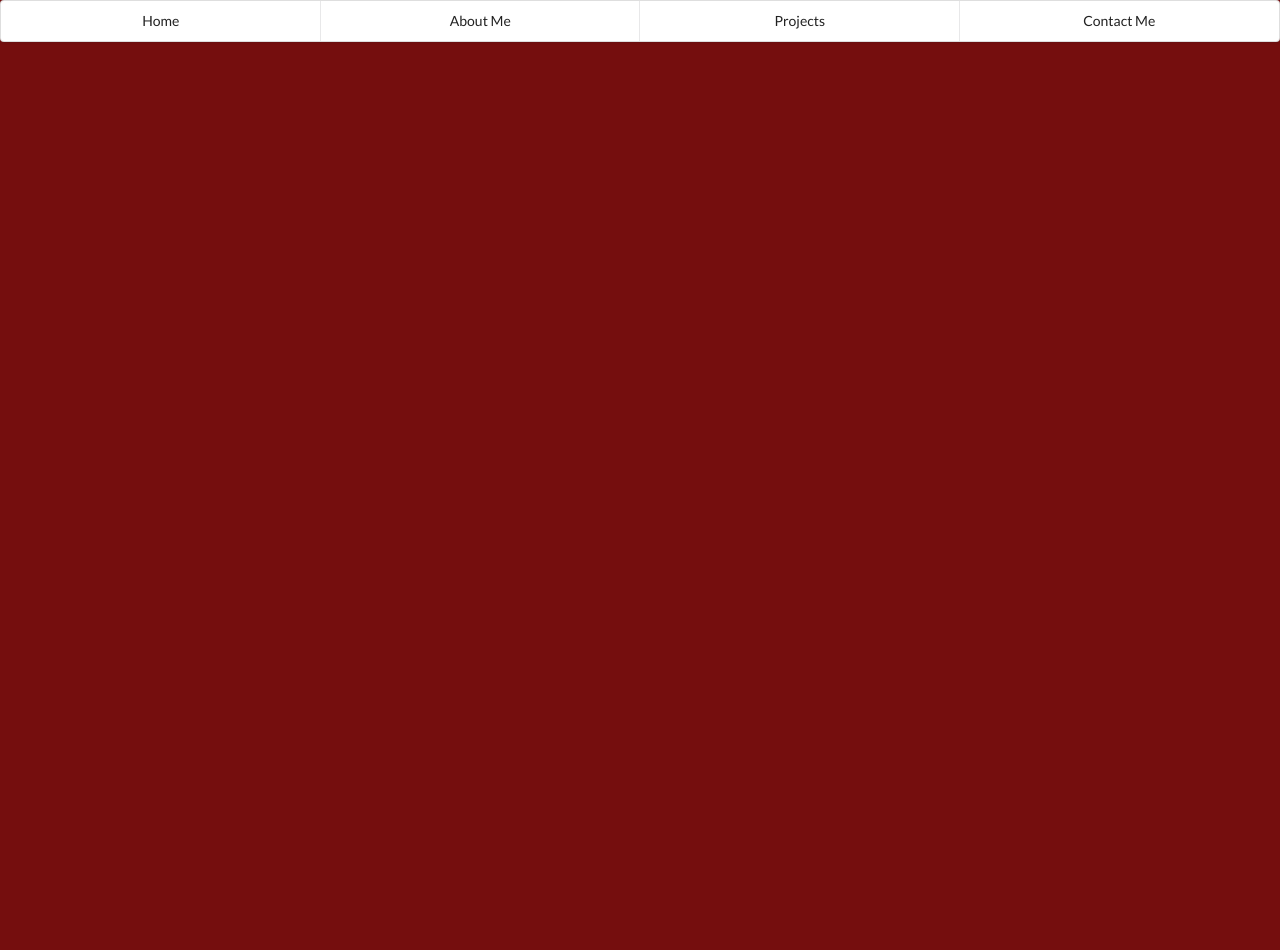
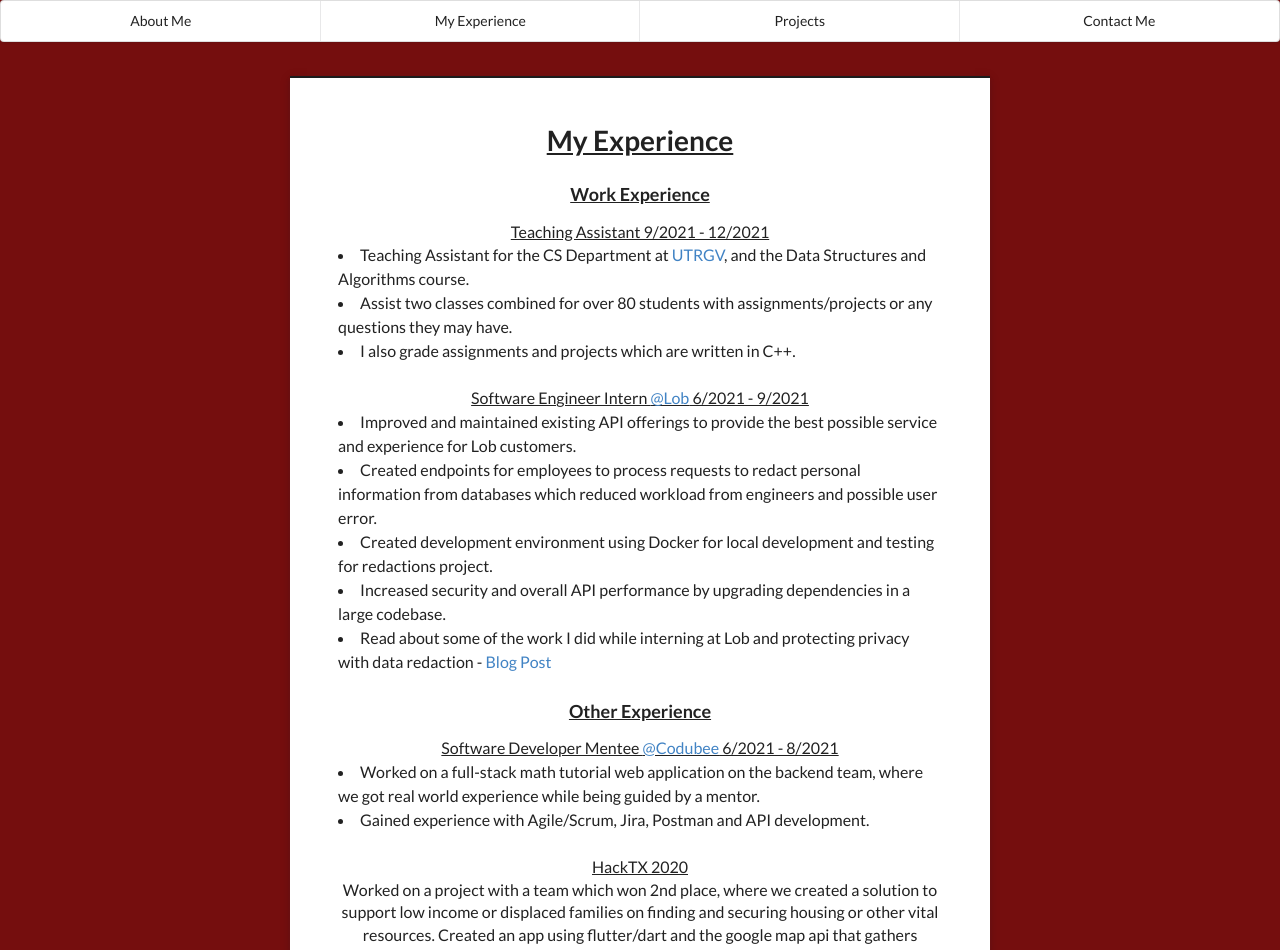
Before and after one commit to Martje55555/Martje55555.github.io, a React (Create React App) app: page /#/MyExperience in a window 1280 px wide. Shown: the top 950 px of the page. Before the commit the page ends 800 px from the top, so only its background shows below. Built offline with nearby package versions, Linux system fonts and the light colour scheme.

Commit message:
refactor about me and home page

```diff
--- a/src/App.js
+++ b/src/App.js
@@ -15,12 +15,11 @@ const App = () => {
             <HashRouter>
                 <NavBar />
                 <Route exact path="/" component={Home} />
-                <Route path="/Home" component={Home} />
-                <Route path="/AboutMe" component={AboutMe} />
+                <Route path="/AboutMe" component={Home} />
+                <Route path="/MyExperience" component={AboutMe} />
                 <Route path="/Projects" component={Projects} />
                 <Route path="/ContactMe" component={ContactMe} />
             </HashRouter>
-
         </div>
 
     )
--- a/src/components/AboutMe.js
+++ b/src/components/AboutMe.js
@@ -1,41 +1,54 @@
 import React from 'react';
 import './AboutMe.css';
 import combined from '../public/images/babyMeandOlderMe.jpg';
+import lobSign from '../public/images/lobSign.jpg';
 
 const AboutMe = () => {
 
     return (
         <div>
-            <div className="ui segment primary">
-                <div className="ui sizer vertical segment">
+            <br />
+            <div className="ui black raised very padded text container segment">
+                <h1 className="ui centered header"><u><b>My Experience</b></u></h1>
 
-                </div>
+                <h3 className="ui centered header"><u>Work Experience</u></h3>
 
-                <div className="customSpacing">
-                    <div className="ui two column doubling stackable grid container">
-                        <div className="column">
-                            <img src={combined} alt="babyAndOlderMe" height="500" width="500" />
-                        </div>
-                        <div className="column">
-                            <div className="ui compact text container segment">
-                            <center><p><b>
-                                    I come from a family of 6 in a small city in Texas called Alton.
-                                    I attended High School at Mission High School and graduated in 2018.
-                                    I graduated as a Mission Merit, and in the top 10% of my class. I am
-                                    currently a Senior attending the University of Texas Rio Grande Valley,
-                                    pursuing a degree in Computer Engineering. When I am not studying I enjoy
-                                    playing video games, watching sports and training Brazilian Jiu-Jitsu. I previously worked
-                                    as a Software Engineer Intern at <a href="https://www.lob.com/" target="_blank">Lob </a>
-                                    where we build APIs to Increase Connectivity Between the Offline and Online Worlds.
-                                    I currently work as a TA for the Computer Science department at UTRGV. I am a TA for
-                                    the Data Structures & Algorithms course.
-                            </b></p></center>
-                            </div>
-                        </div>
-                    </div>
+                <center><p><u>Teaching Assistant 9/2021 - 12/2021</u></p></center>
+                <li>Teaching Assistant for the CS Department at <a target="_blank" href={"https://www.utrgv.edu/csci/"}>UTRGV</a>, and the Data Structures and Algorithms course.</li>
+                <li>Assist two classes combined for over 80 students with assignments/projects or any questions they may have.</li>
+                <li>I also grade assignments and projects which are written in C++.</li>
 
+                <br />
 
-                </div>
+                <center><p><u>Software Engineer Intern <a target='_blank' href={'https://www.lob.com/'}>@Lob</a>  6/2021 - 9/2021</u></p></center>
+                <li>Improved and maintained existing API offerings to provide the best possible service and experience for Lob customers.</li>
+                <li>Created endpoints for employees to process requests to redact personal information from databases which reduced workload from engineers and possible user error.</li>
+                <li>Created development environment using Docker for local development and testing for redactions project.</li>
+                <li>Increased security and overall API performance by upgrading dependencies in a large codebase.</li>
+                <li>Read about some of the work I did while interning at Lob and protecting privacy with data redaction - <a target="_blank" href={"https://www.lob.com/blog/protecting-privacy-with-data-redaction"}>Blog Post</a></li>
+
+                <h3 className="ui centered header"><u>Other Experience</u></h3>
+
+                <center><p><u>Software Developer Mentee <a target='_blank' href={'https://www.codubee.com/'}>@Codubee</a>  6/2021 - 8/2021</u></p></center>
+                <li>Worked on a full-stack math tutorial web application on the backend team, where we got real world experience while being guided by a mentor.</li>
+                <li>Gained experience with Agile/Scrum, Jira, Postman and API development.</li>
+
+                <br />
+
+                <center> <p><u>HackTX 2020</u></p></center>
+                <center><p>
+                    Worked on a project with a team which won 2nd place, where we
+                    created a solution to support low income or displaced families on
+                    finding and securing housing or other vital resources. Created an
+                    app using flutter/dart and the google map api that gathers nearby
+                    resources based on user’s location and preference.The hackathon was a
+                    lot of fun as I attended with two of my friends that I work well with,
+                    which made things easier and smoother. The hackathon ran for over 36 hours,
+                    and I did not sleep during the whole duration. The sleepless nights were worth
+                    it as we ended up taking 2nd place in the HackTx Wayfair: Hack for Housing Inequality
+                    challenge!
+                </p> </center>
+
             </div>
         </div>
     )
--- a/src/components/Home.js
+++ b/src/components/Home.js
@@ -1,12 +1,16 @@
 import React from 'react';
 import myPic from '../public/images/picture.jpg';
+import combined from '../public/images/babyMeandOlderMe.jpg';
 import my2ndPic from '../public/images/secondPic.png';
 import './Home.css';
 import '../site/globals/site.variables';
 const Home = () => {
+    const disable = document.querySelector('.disabled');
+
     return (
         <div>
             <div className="ui segment primary">
+                <br />
                 {/* <div className="ui sizer vertical segment">
                     <div className="ui centered huge header">My Portfolio</div>
                 </div> */}
@@ -21,57 +25,68 @@ const Home = () => {
             </div>
 
             <div className="ui black raised very padded text container segment">
-                <h1 className="ui centered header"><u><b>My Experience</b></u></h1>
-                <h3 className="ui centered header"><u>Work Experience</u></h3>
+                <h1 className="ui centered header"><u><b>About Me</b></u></h1>
 
-                <center><p><u>Data Structures & Algorithms Teacher Assistant 9/2021 - 12/2021</u></p></center>
-                <center><p>
-                TA for the Computer Science department at UTRGV for the Data Structures & Algorithms course.
-                </p></center>
+                <center><p><b>
+                    I come from a family of 6 in a small city in Texas called Alton.
+                    I attended High School at Mission High School and graduated in 2018.
+                    I graduated as a Mission Merit, and in the top 10% of my class. I am
+                    currently a Senior attending the University of Texas Rio Grande Valley,
+                    pursuing a degree in Computer Engineering. When I am not studying I enjoy
+                    playing video games, watching sports and training Brazilian Jiu-Jitsu. I previously worked
+                    as a Software Engineer Intern at <a href="https://www.lob.com/" target="_blank">Lob </a>
+                    where we build APIs to Increase Connectivity Between the Offline and Online Worlds.
+                    I currently work as a TA for the Computer Science department at UTRGV. I am a TA for
+                    the Data Structures & Algorithms course.
+                </b></p></center>
 
-                <center><p><u>Software Engineer Intern <a target='_blank' href={'https://www.lob.com/'}>@Lob</a>  6/2021 - 8/2021</u></p></center>
-                <center><p>Improved and maintained existing API offerings to provide the best possible service and experience for Lob customers.
-Most recent assignment I worked on was creating endpoints for customers to redact personal information from our DBs (to comply with the GDPR) and integrating said endpoints
-to our API. Previously the way user data was being handled was to manually go into the production database and redact it. Which in practice is
- a big no no. Now with the new endpoints, all that needs to be done is hit it with the correct auth and payload to complete the redaction.
+            </div>
 
-                </p></center>
+                <br />
 
-                <center><p><u>Student Work Study 8/2018 - 6/2020</u></p></center>
-                <center><p>I was in charge of monitoring a building that contained practice
-                rooms and a computer lab for music majors to use. I made
-                sure everyone complied with the building and computer lab rules.
-                I also worked in an office setting answering phone calls, delivering mail
-                and working with excel.
-                </p></center>
 
-                <h3 className="ui centered header"><u>HACKATHONS</u></h3>
-                <center><p><u>Google KickStart Round F 2020</u></p></center>
-                <center><p>Participated in a global online coding competition, consisting
-                of three-hour rounds of a variety of algorithmic challenges designed by
-                google engineers. It was a fun experience, I wasn't very successful in the
-                competition, but the important thing was that I had fun with the challenge
-                and learned from the experience.
-                    </p> </center>
 
-                <center> <p><u>HackTX 2020</u></p></center>
-                <center><p>Worked on a project with a team which won 2nd place, where we
-                created a solution to support low income or displaced families on
-                finding and securing housing or other vital resources. Created an
-                app using flutter/dart and the google map api that gathers nearby
-                resources based on user’s location and preference.The hackathon was a
-                lot of fun as I attended with two of my friends that I work well with,
-                which made things easier and smoother. The hackathon ran for over 36 hours,
-                and I did not sleep during the whole duration. The sleepless nights were worth
-                it as we ended up taking 2nd place in the HackTx Wayfair: Hack for Housing Inequality
-                challenge!
-                    </p> </center>
-            </div>
-            <div>
-                <br />
-            </div>
+
         </div>
     )
 }
 
 export default Home;
+
+{/* <h3 className="ui centered header"><u>Work Experience</u></h3>
+
+<center><p><u>Teaching Assistant 9/2021 - 12/2021</u></p></center>
+
+<center><p><u>Software Engineer Intern <a target='_blank' href={'https://www.lob.com/'}>@Lob</a>  6/2021 - 8/2021</u></p></center> */}
+
+{/* <center><p>
+Improved and maintained existing API offerings to provide the best possible service and experience for Lob customers.
+Most recent assignment I worked on was creating endpoints for customers to redact personal information from our DBs (to comply with the GDPR) and integrating said endpoints
+to our API. Previously the way user data was being handled was to manually go into the production database and redact it. Which in practice is
+a big no no. Now with the new endpoints, all that needs to be done is hit it with the correct auth and payload to complete the redaction.
+</p></center> */}
+
+{/* <center><p>Worked on a project with a team which won 2nd place, where we
+    created a solution to support low income or displaced families on
+    finding and securing housing or other vital resources. Created an
+    app using flutter/dart and the google map api that gathers nearby
+    resources based on user’s location and preference.The hackathon was a
+    lot of fun as I attended with two of my friends that I work well with,
+    which made things easier and smoother. The hackathon ran for over 36 hours,
+    and I did not sleep during the whole duration. The sleepless nights were worth
+    it as we ended up taking 2nd place in the HackTx Wayfair: Hack for Housing Inequality
+    challenge!
+</p> </center> */}
+
+
+{/* <center><p><u>Student Work Study 8/2018 - 6/2020</u></p></center>
+<center><p>I was in charge of monitoring a building that contained practice
+    rooms and a computer lab for music majors to use. I made
+    sure everyone complied with the building and computer lab rules.
+    I also worked in an office setting answering phone calls, delivering mail
+    and working with excel.
+</p></center> */}
+
+// <h3 className="ui centered header"><u>Extra</u></h3>
+
+// <center> <p><u>HackTX 2020</u></p></center>
--- a/src/components/NavBar.js
+++ b/src/components/NavBar.js
@@ -9,7 +9,7 @@ const NavBar = () => {
     const [contactMeActive, setContactMeActive] = useState(false);
 
     const home = () => {
-        history.push('/Home');
+        history.push('/AboutMe');
         setHomeActive(!homeActive);
         setAboutHomeActive(false);
         setProjectsActive(false);
@@ -17,7 +17,7 @@ const NavBar = () => {
 
     }
     const aboutMe = () => {
-        history.push('/AboutMe');
+        history.push('/MyExperience');
         setHomeActive(false);
         setAboutHomeActive(!aboutMeActive);
         setProjectsActive(false);
@@ -43,12 +43,12 @@ const NavBar = () => {
         <div className="ui fluid four item menu ar">
             <a onClick={() => home()}
                 className={homeActive ? "item active" : "item"}>
-                Home
+                About Me
             </a>
 
             <a onClick={() => aboutMe()}
                 className={aboutMeActive ? "item active" : "item"}>
-                About Me
+                My Experience
             </a>
 
             <a onClick={() => projects()}
```
Also changed, not shown: src/public/images/lobSign.jpg (added).
